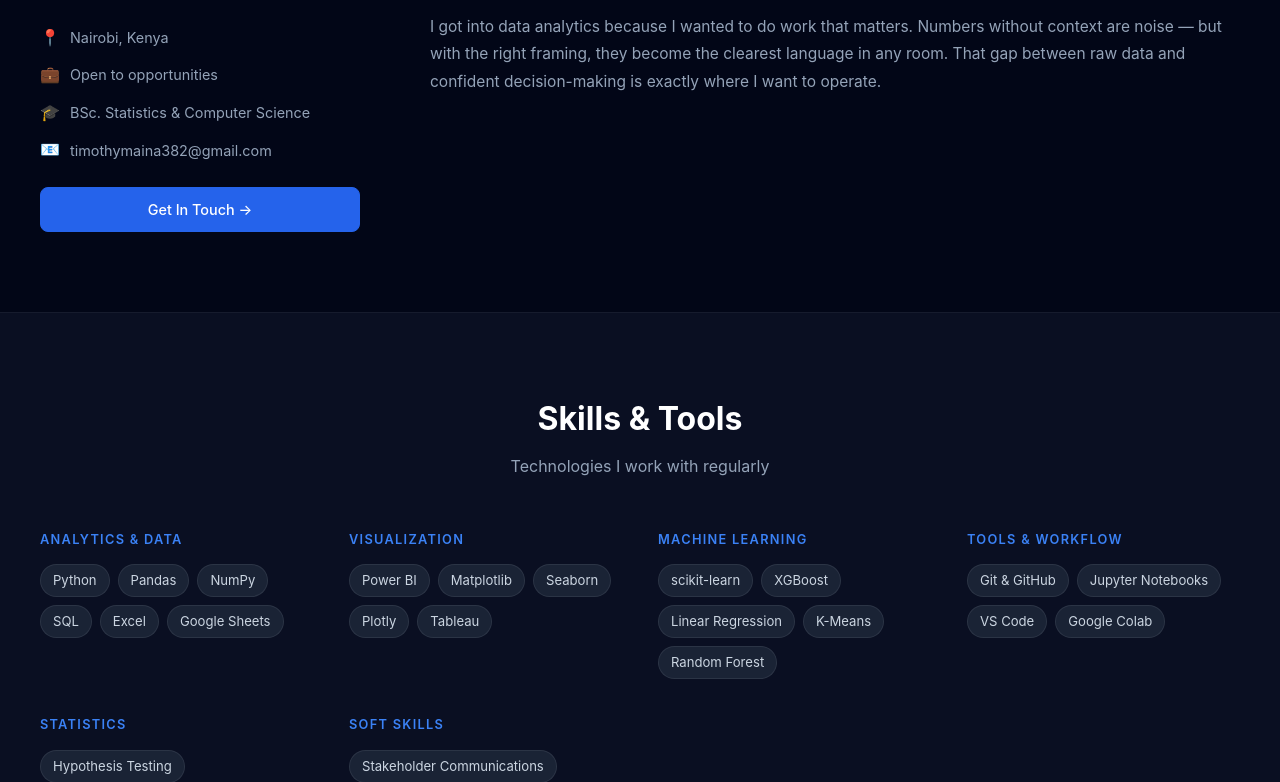
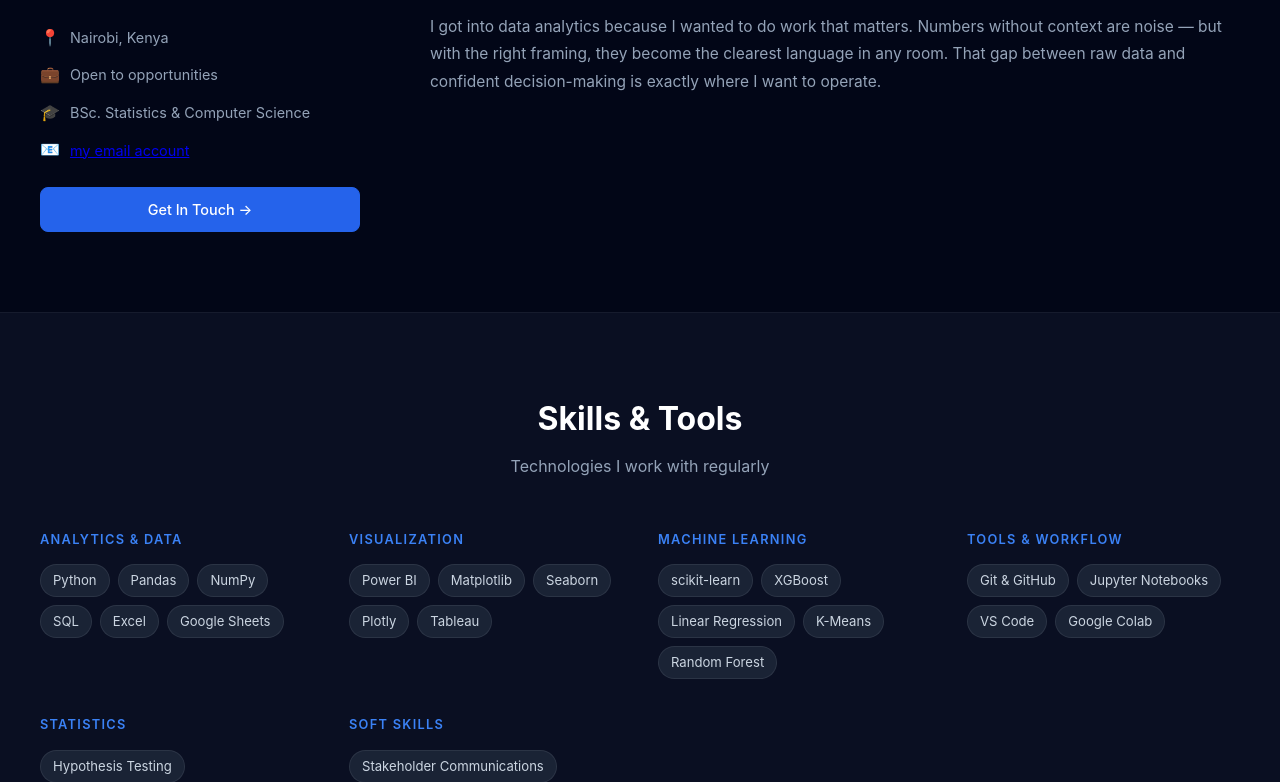
Before and after one commit to timmaina-devhub/timmaina-devhub.github.io, a Jekyll site: the page built from about.html, in a window 1280 px wide and 900 px high, scrolled down 742 px, cut to the strip 118-900 px from the top of the window. Built offline with Jekyll 4.4.1, drawn with Linux system fonts in a browser that asks for light colours.

Commit message:
Update about.html

```diff
--- a/about.html
+++ b/about.html
@@ -48,7 +48,7 @@ title: About
           </div>
           <div class="fact-item">
             <span class="fact-icon">📧</span>
-            <span>timothymaina382@gmail.com</span>
+            <a href="mailto:timothymaina382@email.com"> my email account</a>
           </div>
         </div>
         <a href="{{ '/contact' | relative_url }}" class="btn btn--primary about-cta">Get In Touch →</a>
```
